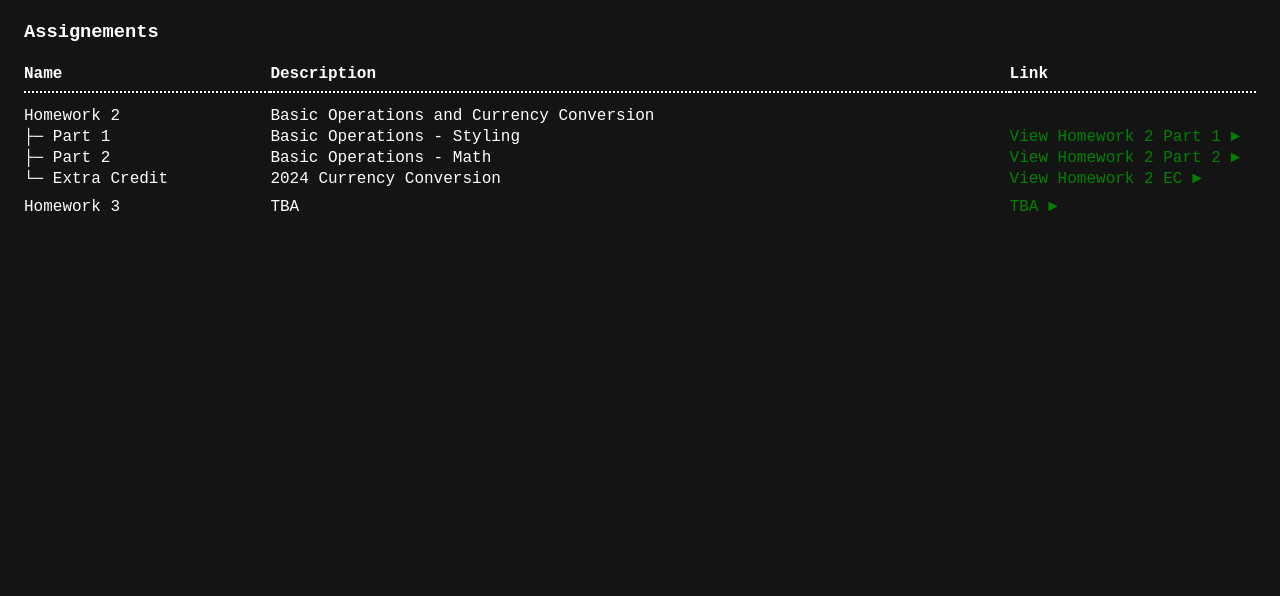
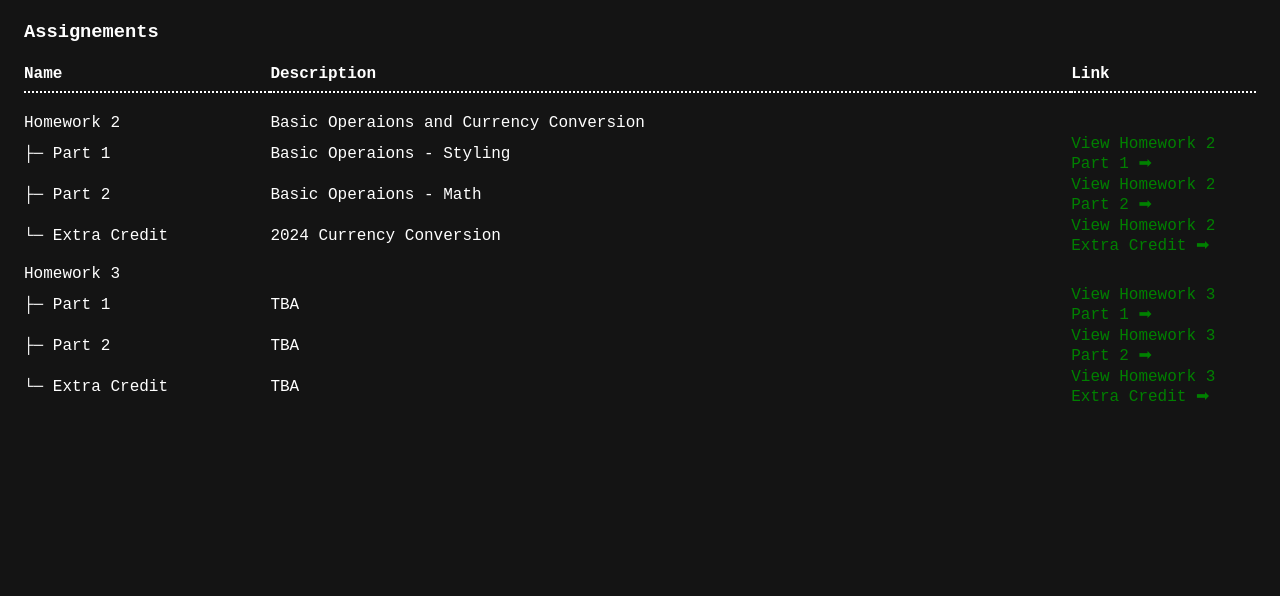
Before and after one commit to KKWChao/CIS114, a plain HTML site: page index.html in a window 1280 px wide. Shown: the part 132-728 px from the top of the page. Drawn offline with Linux system fonts and the light colour scheme.

Commit message:
created script to generate rows

```diff
--- a/css/stylesheet.css
+++ b/css/stylesheet.css
@@ -95,7 +95,7 @@ thead > tr {
 }
 
 .th-link {
-  width: 20%;
+  width: 15%;
 }
 
 .assignment-link {
--- a/data/assignments.json
+++ b/data/assignments.json
@@ -2,32 +2,43 @@
   {
     "name": "Homework 2",
     "description": "Basic Operaions and Currency Conversion",
-    "status": 0,
     "parts": [
       {
         "name": "Part 1",
         "description": "Basic Operaions - Styling",
-        "status": 0,
         "link": "./pages/hw2/hw2.html"
       },
       {
         "name": "Part 2",
         "description": "Basic Operaions - Math",
-        "status": 0,
         "link": "./pages/hw2/hw2-2.html"
       },
       {
         "name": "Extra Credit",
         "description": "2024 Currency Conversion",
-        "status": 0,
         "link": "./pages/hw2/hw2-ec.html"
       }
     ]
   },
   {
     "name": "Homework 3",
-    "description": "TBA",
-    "status": 2,
-    "parts": []
+    "description": "",
+    "parts": [
+      {
+        "name": "Part 1",
+        "description": "",
+        "link": ""
+      },
+      {
+        "name": "Part 2",
+        "description": "",
+        "link": ""
+      },
+      {
+        "name": "Extra Credit",
+        "description": "",
+        "link": ""
+      }
+    ]
   }
 ]
--- a/index.html
+++ b/index.html
@@ -45,17 +45,14 @@
         </tr>
       </thead>
 
-      <!-- Fake file tree design ├──  └- -->
       <tbody id="table-body">
 
-        <!-- HW 2 -->
-        <tr>
+        <!-- <tr>
           <td>Homework 2</td>
           <td>Basic Operations and Currency Conversion</td>
           <td></td>
         </tr>
 
-        <!-- HW 1 -->
         <tr>
           <td><span>├─ </span>Part 1</td>
           <td>Basic Operations - Styling</td>
@@ -66,7 +63,6 @@
           </td>
         </tr>
 
-        <!-- HW 2 Part 2 -->
         <tr>
           <td><span>├─ </span>Part 2</td>
           <td>Basic Operations - Math</td>
@@ -77,7 +73,6 @@
           </td>
         </tr>
 
-        <!-- HW 2 Part EC -->
         <tr>
           <td><span>└─ </span>Extra Credit</td>
           <td>2024 Currency Conversion</td>
@@ -94,7 +89,6 @@
           <td></td>
         </tr>
 
-        <!-- HW 3 -->
         <tr class="assignment-parent">
           <td>Homework 3</td>
           <td>TBA</td>
@@ -102,7 +96,13 @@
             <a href="./pages/TBA.html" class="assignment-link">
               TBA ►
             </a>
-          </td>
+          </td> -->
+        </tr>
+
+        <tr class="table-spacer">
+          <td></td>
+          <td></td>
+          <td></td>
         </tr>
       </tbody>
     </table>
--- a/js/script.js
+++ b/js/script.js
@@ -11,14 +11,46 @@ async function loadData() {
     const data = await res.json();
 
     let table = document.getElementById("table-body");
-
-    table.innerHTML += `
-
-    `;
+    let htmlData = ``;
 
     data.map((item) => {
-      if (item.parts[0]) console.log(item.parts[0].name);
+      htmlData += `
+        <!-- ${item.name} -->
+        <tr>
+          <td>${item.name}</td>
+          <td>${item.description}</td>
+          <td></td>
+        </tr>
+        `;
+
+      item.parts.forEach((part, index) => {
+        htmlData += `
+        <tr>
+          <td>
+            <span>${index + 1 == item.parts.length ? "└─ " : "├─ "}</span> ${
+          part.name
+        }
+          </td>
+          <td>${part.description ? part.description : "TBA"}</td>
+          <td>
+            <a href="${part.link}" class="assignment-link">
+              View ${item.name} ${part.name} <span>➡</span>
+            </a>
+          </td>
+        </tr>
+          `;
+      });
+
+      htmlData += `
+        <tr class="table-spacer">
+          <td></td>
+          <td></td>
+          <td></td>
+        </tr>
+        `;
     });
+
+    table.innerHTML += htmlData;
   } catch (e) {
     console.log("Data fetch failed: ", e);
   }
```
